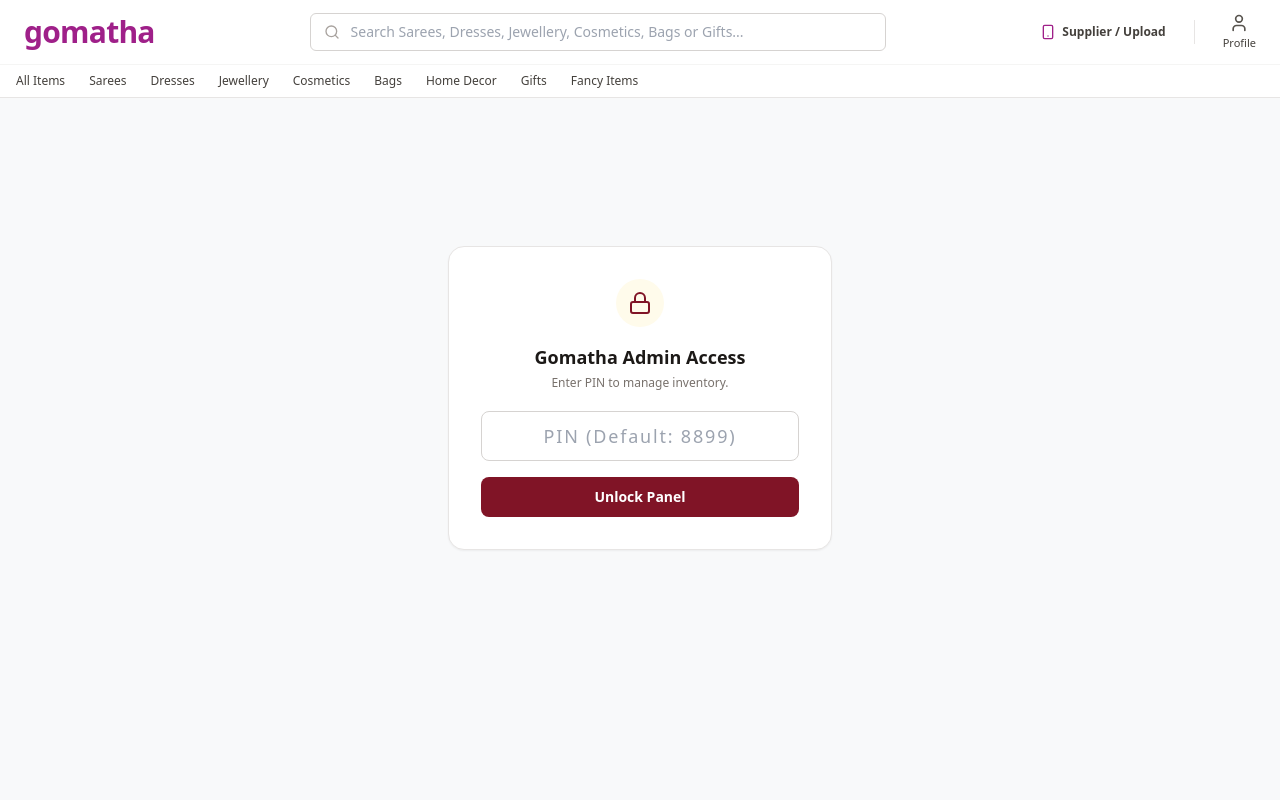
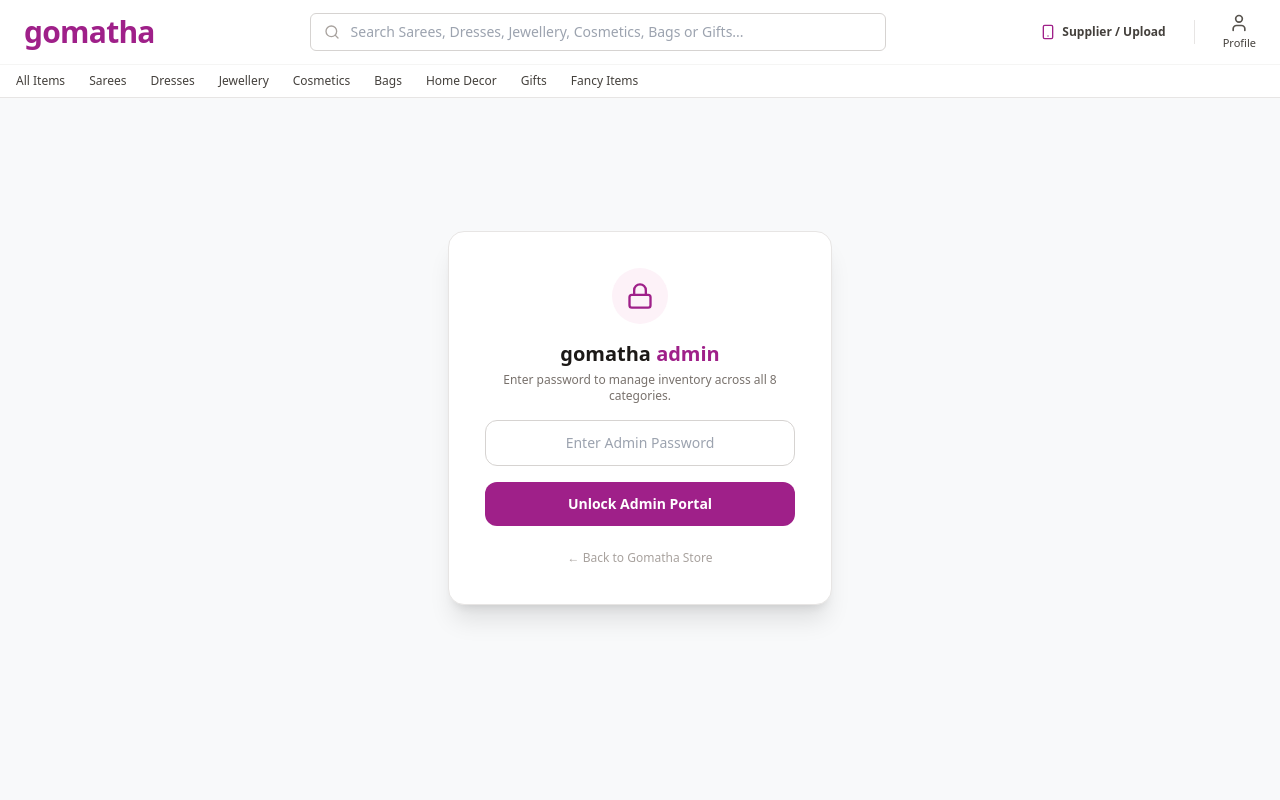
Before and after one commit to gurukavyasree/gomatha-store, a Next.js app: page /admin in a window 1280 px wide. Shown: the top 800 px of the page. Built offline with nearby package versions, Linux system fonts and the light colour scheme.

Commit message:
Update page.jsx

```diff
--- a/app/admin/page.jsx
+++ b/app/admin/page.jsx
@@ -1,17 +1,19 @@
 'use client';
 
-import { useState } from 'react';
-import { Camera, Upload, Trash2, Edit3, Lock, ArrowLeft, CheckCircle2, X } from 'lucide-react';
+import { useState, useEffect } from 'react';
+import { Camera, Upload, Trash2, Edit3, Lock, ArrowLeft, CheckCircle2, X, LogOut, ShieldAlert } from 'lucide-react';
 import Link from 'next/link';
 
 export default function AdminPage() {
-  const [pin, setPin] = useState('');
+  const [password, setPassword] = useState('');
   const [isAuthenticated, setIsAuthenticated] = useState(false);
+  const [loginError, setLoginError] = useState('');
+  const [isVerifying, setIsVerifying] = useState(false);
 
   // Edit Mode state
   const [editingId, setEditingId] = useState(null);
 
-  // Product Form Fields
+  // Form Fields
   const [title, setTitle] = useState('');
   const [category, setCategory] = useState('Sarees');
   const [price, setPrice] = useState('');
@@ -19,13 +21,33 @@
   const [stockQuantity, setStockQuantity] = useState(1);
   const [inStock, setInStock] = useState(true);
 
-  // Multi-image handling
+  // Multi-image upload state
   const [selectedFiles, setSelectedFiles] = useState([]);
   const [imagePreviews, setImagePreviews] = useState([]);
-
   const [loading, setLoading] = useState(false);
   const [statusMessage, setStatusMessage] = useState('');
   const [products, setProducts] = useState([]);
+
+  const categoryOptions = [
+    'Sarees',
+    'Home Decor',
+    'Gifts',
+    'Cosmetics',
+    'Bags',
+    'Dresses',
+    'Jewellery',
+    'Fancy Items'
+  ];
+
+  useEffect(() => {
+    const savedAuth = sessionStorage.getItem('gomatha_admin_auth');
+    const savedPass = sessionStorage.getItem('gomatha_admin_pass');
+    if (savedAuth === 'true' && savedPass) {
+      setPassword(savedPass);
+      setIsAuthenticated(true);
+      fetchProducts();
+    }
+  }, []);
 
   const fetchProducts = async () => {
     try {
@@ -37,18 +59,43 @@
     }
   };
 
-  const handleLogin = (e) => {
+  const handleLogin = async (e) => {
     e.preventDefault();
-    if (pin.trim().length > 0) {
-      setIsAuthenticated(true);
-      fetchProducts();
+    setLoginError('');
+    setIsVerifying(true);
+    try {
+      const res = await fetch('/api/admin/verify', {
+        method: 'POST',
+        headers: { 'Content-Type': 'application/json' },
+        body: JSON.stringify({ password }),
+      });
+      const data = await res.json();
+      if (res.ok && data.success) {
+        setIsAuthenticated(true);
+        sessionStorage.setItem('gomatha_admin_auth', 'true');
+        sessionStorage.setItem('gomatha_admin_pass', password);
+        fetchProducts();
+      } else {
+        setLoginError('Incorrect password! Only admin has access.');
+      }
+    } catch (err) {
+      setLoginError('Verification failed. Try again.');
+    } finally {
+      setIsVerifying(false);
     }
+  };
+
+  const handleLogout = () => {
+    sessionStorage.removeItem('gomatha_admin_auth');
+    sessionStorage.removeItem('gomatha_admin_pass');
+    setIsAuthenticated(false);
+    setPassword('');
+    setLoginError('');
   };
 
   const handleImagesSelect = (e) => {
     const files = Array.from(e.target.files || []);
     if (files.length === 0) return;
-
     setSelectedFiles([...selectedFiles, ...files]);
     const newPreviews = files.map((f) => URL.createObjectURL(f));
     setImagePreviews([...imagePreviews, ...newPreviews]);
@@ -73,6 +120,7 @@
   const cancelEditing = () => {
     setEditingId(null);
     setTitle('');
+    setCategory('Sarees');
     setPrice('');
     setDescription('');
     setStockQuantity(1);
@@ -84,11 +132,9 @@
   const handleSubmit = async (e) => {
     e.preventDefault();
     setLoading(true);
-
     try {
       if (editingId) {
-        // UPDATE EXISTING PRODUCT
-        setStatusMessage('Saving updates...');
+        setStatusMessage('Updating product details...');
         const res = await fetch('/api/products', {
           method: 'PUT',
           headers: { 'Content-Type': 'application/json' },
@@ -100,43 +146,37 @@
             description,
             in_stock: inStock,
             stock_quantity: Number(stockQuantity),
-            pin,
+            password,
           }),
         });
-
         const resData = await res.json();
-        if (!res.ok) throw new Error(resData.error || 'Failed to update product');
-
+        if (!res.ok) throw new Error(resData.error || 'Update failed');
         setStatusMessage('Product updated successfully!');
         cancelEditing();
         fetchProducts();
       } else {
-        // CREATE NEW PRODUCT
         if (selectedFiles.length === 0) {
-          alert('Please select or snap at least one photo!');
+          alert('Please snap or select at least one photo!');
           setLoading(false);
           return;
         }
 
         setStatusMessage(`Uploading ${selectedFiles.length} photo(s)...`);
-
         const uploadPromises = selectedFiles.map(async (file) => {
           const cloudFormData = new FormData();
           cloudFormData.append('file', file);
           cloudFormData.append('upload_preset', process.env.NEXT_PUBLIC_CLOUDINARY_PRESET || 'td2shx0f');
-
           const res = await fetch(
             `https://api.cloudinary.com/v1_1/${process.env.NEXT_PUBLIC_CLOUDINARY_CLOUD_NAME}/image/upload`,
             { method: 'POST', body: cloudFormData }
           );
           const data = await res.json();
-          if (!data.secure_url) throw new Error('Image upload failed');
+          if (!data.secure_url) throw new Error('Cloudinary upload failed');
           return data.secure_url;
         });
 
         const uploadedImageUrls = await Promise.all(uploadPromises);
-
-        setStatusMessage('Saving product to store...');
+        setStatusMessage('Saving product to Gomatha catalog...');
 
         const res = await fetch('/api/products', {
           method: 'POST',
@@ -149,14 +189,13 @@
             images: uploadedImageUrls,
             in_stock: inStock,
             stock_quantity: Number(stockQuantity),
-            pin,
+            password,
           }),
         });
 
         const resData = await res.json();
         if (!res.ok) throw new Error(resData.error || 'Failed to save product');
-
-        setStatusMessage('Item successfully published!');
+        setStatusMessage('Item published successfully!');
         cancelEditing();
         fetchProducts();
       }
@@ -168,13 +207,13 @@
   };
 
   const handleDelete = async (id) => {
-    if (!confirm('Are you sure you want to delete this item?')) return;
-
+    if (!confirm('Are you sure you want to delete this product?')) return;
     try {
-      const res = await fetch(`/api/products?id=${id}&pin=${pin}`, { method: 'DELETE' });
+      const res = await fetch(`/api/products?id=${id}&password=${encodeURIComponent(password)}`, {
+        method: 'DELETE',
+      });
       const data = await res.json();
       if (!res.ok) throw new Error(data.error || 'Failed to delete');
-
       setProducts(products.filter((p) => p.id !== id));
       alert('Product deleted successfully.');
     } catch (err) {
@@ -184,24 +223,49 @@
 
   if (!isAuthenticated) {
     return (
-      <div className="min-h-[75vh] flex items-center justify-center p-4">
-        <form onSubmit={handleLogin} className="bg-white p-6 sm:p-8 rounded-2xl shadow-sm border border-stone-200 w-full max-w-sm text-center">
-          <div className="w-12 h-12 bg-amber-50 rounded-full flex items-center justify-center mx-auto mb-4 text-[#801426]">
-            <Lock className="w-6 h-6" />
+      <div className="min-h-[80vh] flex items-center justify-center p-4">
+        <form
+          onSubmit={handleLogin}
+          className="bg-white p-7 sm:p-9 rounded-2xl shadow-xl border border-stone-200 w-full max-w-sm text-center space-y-4"
+        >
+          <div className="w-14 h-14 bg-pink-50 text-[#9f2089] rounded-full flex items-center justify-center mx-auto mb-2">
+            <Lock className="w-7 h-7" />
           </div>
-          <h2 className="text-lg font-bold text-stone-900 mb-1">Gomatha Admin Access</h2>
-          <p className="text-xs text-stone-500 mb-5">Enter PIN to manage inventory.</p>
+          <div>
+            <h2 className="text-xl font-black text-stone-900">
+              gomatha <span className="text-[#9f2089]">admin</span>
+            </h2>
+            <p className="text-xs text-stone-500 mt-1">
+              Enter password to manage inventory across all 8 categories.
+            </p>
+          </div>
+
+          {loginError && (
+            <div className="p-3 bg-rose-50 border border-rose-200 text-rose-700 rounded-lg text-xs flex items-center gap-2 text-left">
+              <ShieldAlert className="w-4 h-4 flex-shrink-0" />
+              <span>{loginError}</span>
+            </div>
+          )}
+
           <input
             type="password"
-            placeholder="PIN (Default: 8899)"
-            value={pin}
-            onChange={(e) => setPin(e.target.value)}
-            className="w-full text-center tracking-widest text-lg p-2.5 rounded-lg border border-stone-300 focus:outline-none focus:ring-1 focus:ring-[#801426] mb-4"
+            placeholder="Enter Admin Password"
+            value={password}
+            onChange={(e) => setPassword(e.target.value)}
+            className="w-full text-center text-sm p-3 rounded-xl border border-stone-300 focus:outline-none focus:border-[#9f2089]"
             required
           />
-          <button type="submit" className="w-full bg-[#801426] hover:bg-[#670f1e] text-white text-sm font-semibold py-2.5 rounded-lg transition">
-            Unlock Panel
+
+          <button
+            type="submit"
+            disabled={isVerifying}
+            className="w-full bg-[#9f2089] hover:bg-[#851871] text-white text-xs sm:text-sm font-bold py-3 rounded-xl transition"
+          >
+            {isVerifying ? 'Checking password...' : 'Unlock Admin Portal'}
           </button>
+          <Link href="/" className="inline-block text-xs text-stone-400 hover:text-stone-700 pt-2">
+            &larr; Back to Gomatha Store
+          </Link>
         </form>
       </div>
     );
@@ -209,14 +273,22 @@
 
   return (
     <div className="max-w-xl mx-auto p-4 sm:p-6 pb-24 space-y-8">
-      <Link href="/" className="inline-flex items-center text-xs text-stone-600 hover:text-[#801426]">
-        <ArrowLeft className="w-3.5 h-3.5 mr-1" /> Back to Storefront
-      </Link>
+      <div className="flex items-center justify-between">
+        <Link href="/" className="inline-flex items-center text-xs text-stone-600 hover:text-[#9f2089]">
+          <ArrowLeft className="w-3.5 h-3.5 mr-1" /> View Storefront
+        </Link>
+        <button
+          onClick={handleLogout}
+          className="inline-flex items-center gap-1.5 text-xs font-semibold text-rose-600 hover:text-rose-800 bg-rose-50 px-3 py-1.5 rounded-lg"
+        >
+          <LogOut className="w-3.5 h-3.5" /> Logout
+        </button>
+      </div>
 
       <div className="bg-white rounded-2xl shadow-sm border border-stone-200 p-5 sm:p-6">
         <div className="flex items-center justify-between mb-2">
-          <h1 className="text-lg font-bold text-[#801426]">
-            {editingId ? 'Edit Product Details' : 'Upload New Inventory'}
+          <h1 className="text-lg font-bold text-stone-900">
+            {editingId ? 'Edit Product' : 'Upload New Inventory'}
           </h1>
           {editingId && (
             <button
@@ -227,13 +299,10 @@
             </button>
           )}
         </div>
-        <p className="text-xs text-stone-500 mb-4">
-          {editingId ? 'Modify pricing, stock level, or descriptions.' : 'Snap photos, set stock, and publish.'}
-        </p>
 
         {statusMessage && (
-          <div className="mb-4 p-2.5 bg-amber-50 border border-amber-200 text-amber-900 rounded-lg text-xs flex items-center gap-2">
-            <CheckCircle2 className="w-4 h-4 text-emerald-600" />
+          <div className="mb-4 p-2.5 bg-pink-50 border border-pink-200 text-[#9f2089] rounded-lg text-xs flex items-center gap-2">
+            <CheckCircle2 className="w-4 h-4 text-[#9f2089]" />
             <span>{statusMessage}</span>
           </div>
         )}
@@ -244,10 +313,11 @@
               <label className="block text-xs font-semibold text-stone-700 mb-1">
                 Product Images ({imagePreviews.length} selected) *
               </label>
-              <div className="relative border-2 border-dashed border-stone-300 hover:border-[#C59B27] rounded-xl p-4 text-center cursor-pointer bg-stone-50">
+              <div className="relative border-2 border-dashed border-stone-300 hover:border-[#9f2089] rounded-xl p-4 text-center cursor-pointer">
                 <div className="py-4 flex flex-col items-center space-y-1">
-                  <Camera className="w-7 h-7 text-[#801426]" />
+                  <Camera className="w-7 h-7 text-[#9f2089]" />
                   <span className="text-xs font-medium text-stone-700">Tap to select or snap photos</span>
+                  <span className="text-[10px] text-stone-400">Multiple image uploads supported</span>
                 </div>
                 <input
                   type="file"
@@ -262,7 +332,7 @@
                 <div className="grid grid-cols-4 gap-2 mt-3">
                   {imagePreviews.map((url, idx) => (
                     <div key={idx} className="relative aspect-square rounded-lg overflow-hidden border border-stone-200">
-                      <img src={url} alt={`Preview ${idx}`} className="w-full h-full object-cover" />
+                      <img src={url} alt="" className="w-full h-full object-cover" />
                       <button
                         type="button"
                         onClick={() => removeImage(idx)}
@@ -283,18 +353,18 @@
               <select
                 value={category}
                 onChange={(e) => setCategory(e.target.value)}
-                className="w-full p-2.5 text-xs rounded-lg border border-stone-300 bg-white"
+                className="w-full p-2.5 text-xs rounded-lg border border-stone-300 bg-white font-medium"
               >
-                <option value="Sarees">Sarees</option>
-                <option value="Jewellery">Jewellery</option>
-                <option value="Combos">Combos</option>
+                {categoryOptions.map((opt) => (
+                  <option key={opt} value={opt}>{opt}</option>
+                ))}
               </select>
             </div>
             <div>
               <label className="block text-xs font-semibold text-stone-700 mb-1">Price (₹) *</label>
               <input
                 type="number"
-                placeholder="4999"
+                placeholder="499"
                 value={price}
                 onChange={(e) => setPrice(e.target.value)}
                 className="w-full p-2.5 text-xs rounded-lg border border-stone-300"
@@ -338,7 +408,7 @@
             <label className="block text-xs font-semibold text-stone-700 mb-1">Item Title *</label>
             <input
               type="text"
-              placeholder="e.g., Pure Kanchi Silk Saree"
+              placeholder="e.g., Banarasi Silk Saree or Matte Lipstick Set"
               value={title}
               onChange={(e) => setTitle(e.target.value)}
               className="w-full p-2.5 text-xs rounded-lg border border-stone-300"
@@ -350,7 +420,7 @@
             <label className="block text-xs font-semibold text-stone-700 mb-1">Description</label>
             <textarea
               rows={2}
-              placeholder="Fabric details, zari border, color specifics..."
+              placeholder="Fabric details, color shades, material specifications..."
               value={description}
               onChange={(e) => setDescription(e.target.value)}
               className="w-full p-2.5 text-xs rounded-lg border border-stone-300"
@@ -360,30 +430,31 @@
           <button
             type="submit"
             disabled={loading}
-            className="w-full bg-[#801426] hover:bg-[#670f1e] text-white font-medium py-3 rounded-xl text-sm transition shadow disabled:opacity-50 flex items-center justify-center gap-2"
+            className="w-full bg-[#9f2089] hover:bg-[#851871] text-white font-bold py-3 rounded-xl text-xs sm:text-sm flex items-center justify-center gap-2 transition"
           >
             <Upload className="w-4 h-4" />
-            {loading ? 'Saving...' : editingId ? 'Update Product' : 'Publish Product'}
+            {loading ? 'Saving...' : editingId ? 'Update Product' : 'Publish to Gomatha Store'}
           </button>
         </form>
       </div>
 
-      {/* Inventory Manager with Edit & Delete */}
+      {/* Inventory Manager */}
       <div className="bg-white rounded-2xl shadow-sm border border-stone-200 p-5 sm:p-6">
-        <h2 className="text-base font-bold text-stone-900 mb-3">Inventory Manager ({products.length})</h2>
+        <h2 className="text-base font-bold text-stone-900 mb-3">Manage Inventory ({products.length})</h2>
         <div className="divide-y divide-stone-100">
           {products.map((p) => (
             <div key={p.id} className="flex items-center justify-between py-3">
               <div className="flex items-center gap-3">
                 <img
                   src={(p.images && p.images[0]) || p.image_url}
-                  alt={p.title}
+                  alt=""
                   className="w-12 h-12 rounded-lg object-cover bg-stone-100"
                 />
                 <div>
                   <h4 className="text-xs font-bold text-stone-900 line-clamp-1">{p.title}</h4>
+                  <span className="text-[10px] text-[#9f2089] font-semibold">{p.category}</span>
                   <div className="flex items-center gap-2 text-[11px] mt-0.5">
-                    <span className="text-[#801426] font-semibold">₹{p.price}</span>
+                    <span className="text-stone-900 font-bold">₹{p.price}</span>
                     <span className={`px-1.5 py-0.2 rounded text-[10px] font-medium ${p.in_stock ? 'bg-emerald-100 text-emerald-800' : 'bg-red-100 text-red-800'}`}>
                       {p.in_stock ? `Qty: ${p.stock_quantity ?? 1}` : 'Sold Out'}
                     </span>
@@ -394,14 +465,12 @@
                 <button
                   onClick={() => startEditing(p)}
                   className="text-stone-600 hover:text-stone-900 p-2 rounded-lg hover:bg-stone-100 transition"
-                  title="Edit Product"
                 >
                   <Edit3 className="w-4 h-4" />
                 </button>
                 <button
                   onClick={() => handleDelete(p.id)}
                   className="text-red-500 hover:text-red-700 p-2 rounded-lg hover:bg-red-50 transition"
-                  title="Delete Product"
                 >
                   <Trash2 className="w-4 h-4" />
                 </button>
```
